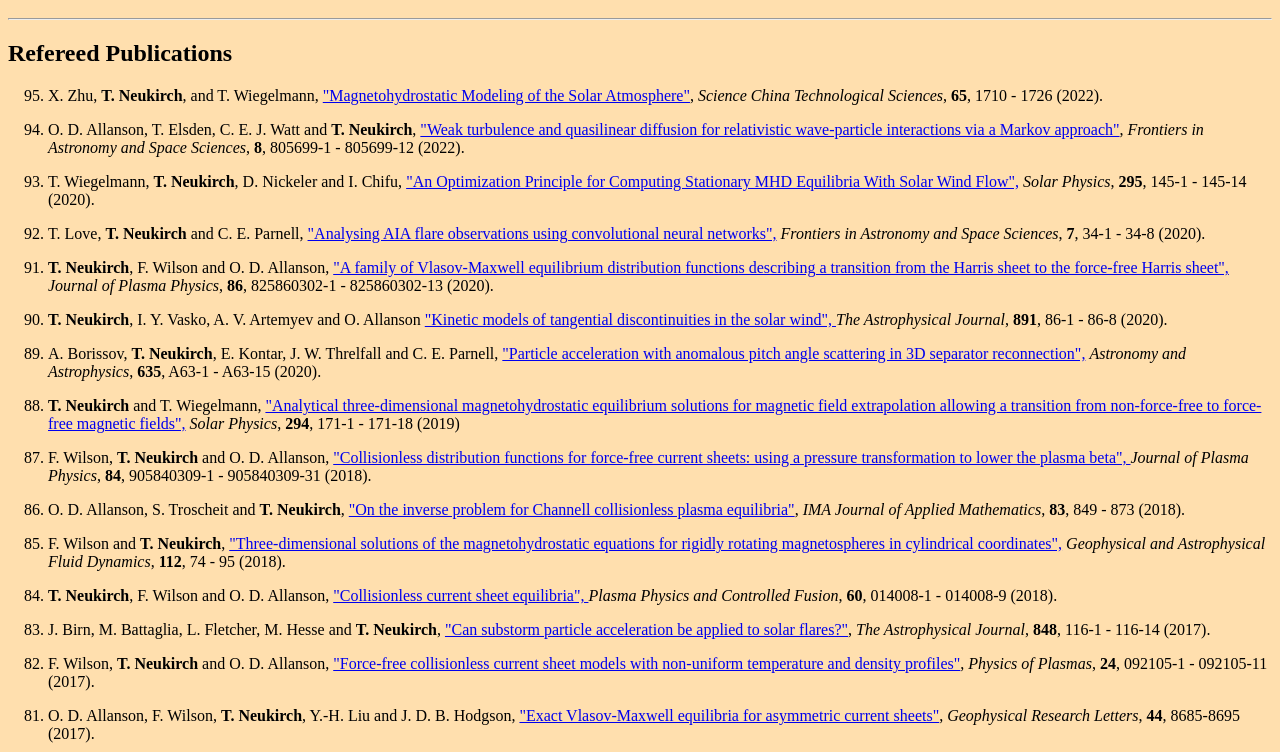
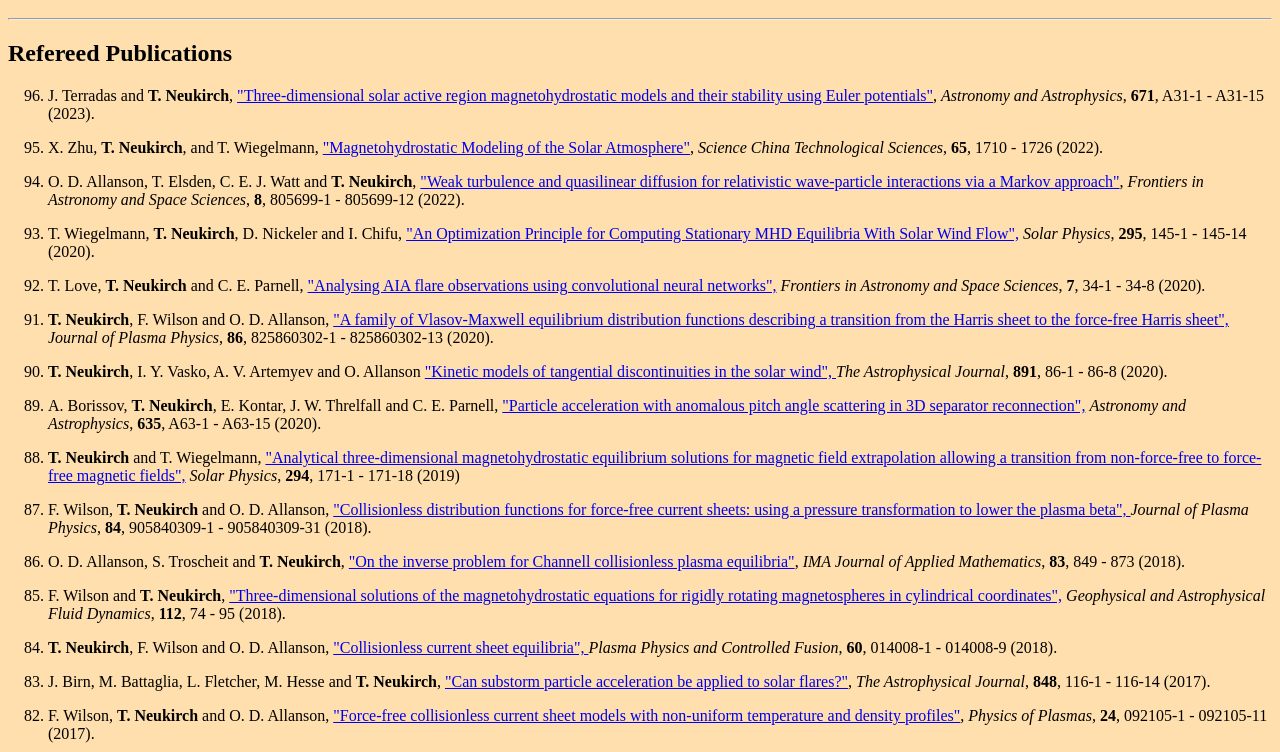
Before and after one commit to tneukirch/tneukirch.github.io, a plain HTML site: page Professional_Homepage_of_Thomas_Neukirch/publist.html in a window 1280 px wide. Shown: the part 48-800 px from the top of the page. Drawn offline with Linux system fonts and the light colour scheme.

Commit message:
Update publist.html

```diff
--- a/Professional_Homepage_of_Thomas_Neukirch/publist.html
+++ b/Professional_Homepage_of_Thomas_Neukirch/publist.html
@@ -15,6 +15,14 @@
 
 <ol reversed="reversed">
 
+  <li value="96">
+    J. Terradas and <b>T. Neukirch</b>,
+    <a href="https://ui.adsabs.harvard.edu/abs/2023A%26A...671A..31T/abstract">
+    "Three-dimensional solar active region magnetohydrostatic
+      models and their stability using Euler potentials"</a>,
+      <i>Astronomy and Astrophysics</i>, <b>671</b>, A31-1 - A31-15 (2023).
+    </li>
+    <p></p>
 <li value="95">
 X. Zhu, <b>T. Neukirch</b>, and T. Wiegelmann,
 <a href="https://link.springer.com/article/10.1007/s11431-022-2047-8">
```
